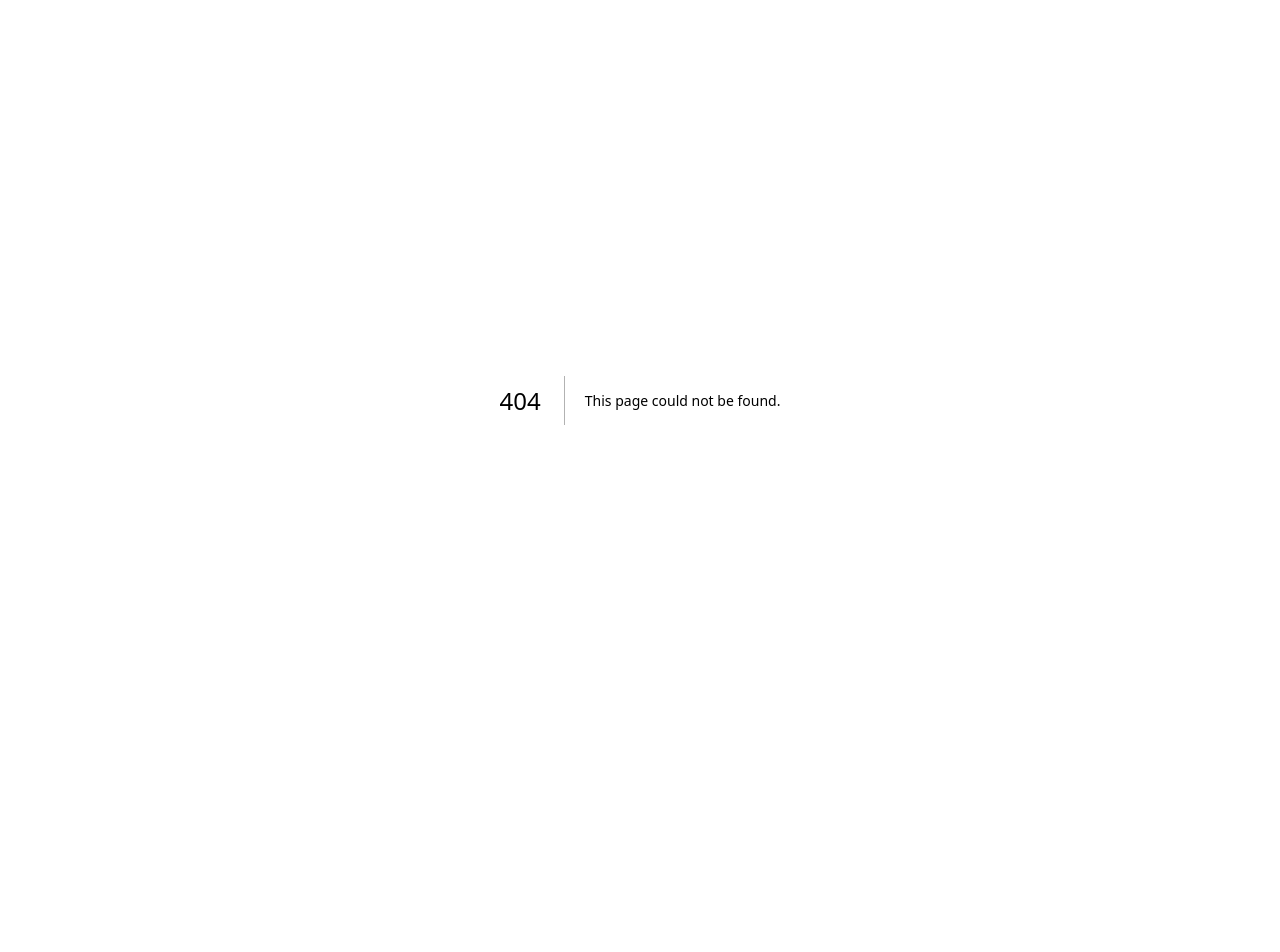
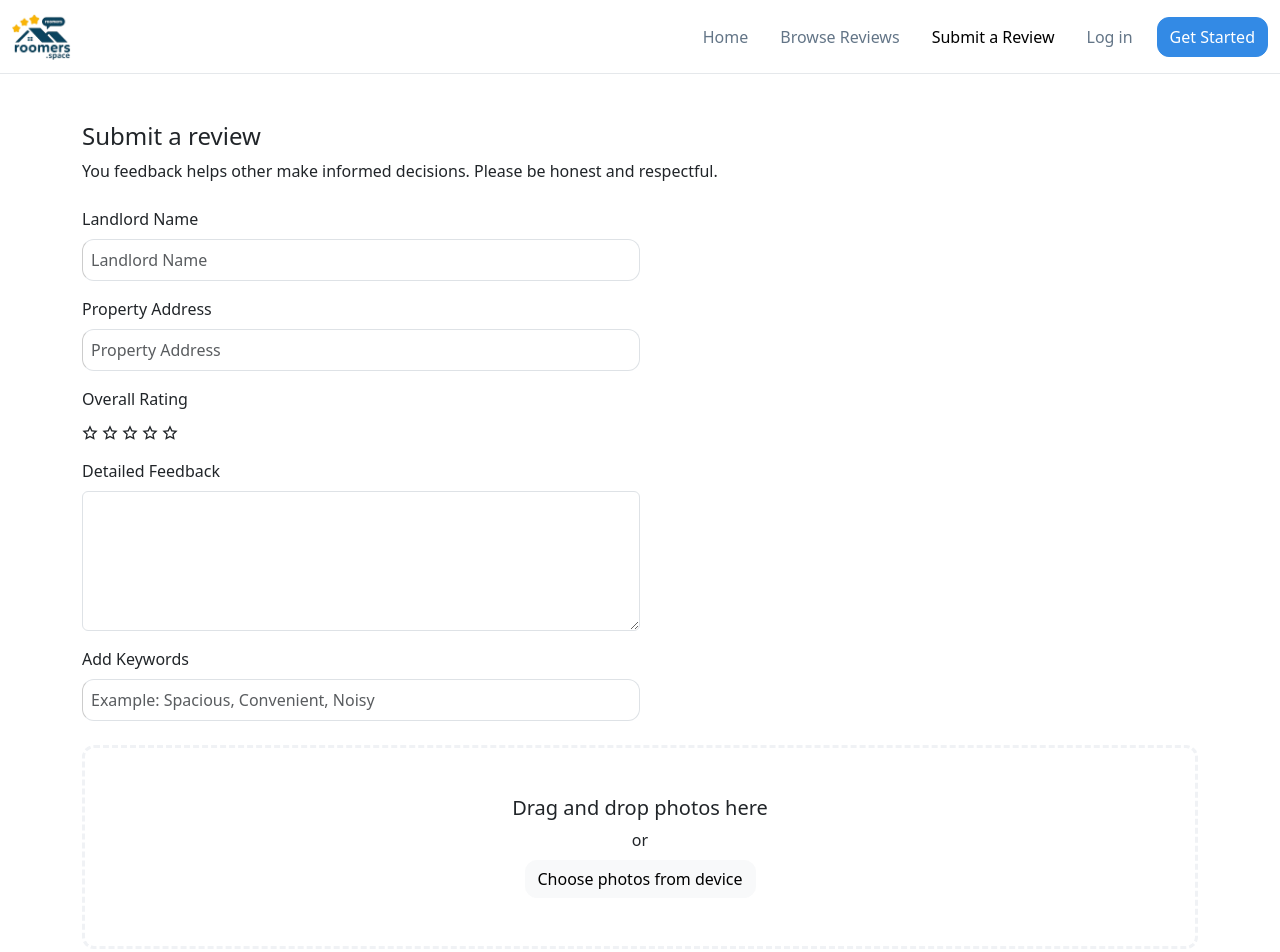
Before and after one commit to bises7/Roomers, a Next.js app: page /submit-review in a window 1280 px wide. Before the commit this address had no page. Shown: the top 952 px of the page. Before the commit the page ends 800 px from the top, so only its background shows below. Built offline with nearby package versions, Linux system fonts and the light colour scheme.

Commit message:
Add create review page

```diff
--- a/package.json
+++ b/package.json
@@ -16,6 +16,7 @@
     "react": "^18",
     "react-bootstrap": "^2.10.4",
     "react-dom": "^18",
+    "react-dropzone": "^14.2.3",
     "react-icons": "^5.3.0",
     "sass": "^1.79.2"
   },
--- /dev/null
+++ b/src/app/styles/review.module.scss
@@ -0,0 +1,12 @@
+.star {
+  cursor: pointer;
+}
+
+.container {
+  border: dashed;
+  border-color: #f0f2f5;
+  border-width: 3px;
+  border-radius: 12px;
+  outline: none;
+  transition: "border .24s ease-in-out";
+}
--- /dev/null
+++ b/src/app/submit-review/page.tsx
@@ -0,0 +1,229 @@
+"use client";
+
+import { NextPage } from "next";
+import NavbarComponent from "../components/Common/Navbar";
+import { Button, Container, Form } from "react-bootstrap";
+import searchbarStyles from "../styles/searchbar.module.scss";
+import authStyles from "../styles/auth.module.scss";
+import common from "../styles/common.module.scss";
+import classNames from "classnames";
+import { useState } from "react";
+import styles from "../styles/review.module.scss";
+import { RiStarFill, RiStarLine } from "react-icons/ri";
+import { useDropzone } from "react-dropzone";
+
+interface Props {}
+
+const Page: NextPage<Props> = ({}) => {
+  const [landlordName, setLandlordName] = useState<string>("");
+  const [propertyAddress, setPropertyAddress] = useState<string>("");
+  const [starHoverNumber, setStarHoverNumber] = useState<number>(0);
+  const [keywords, setKeywords] = useState<string>("");
+
+  const { acceptedFiles, getRootProps, getInputProps } = useDropzone({
+    disabled: false,
+  });
+
+  const files = acceptedFiles.map((file) => (
+    <li key={file.name}>
+      {file.name} - {file.size} bytes
+    </li>
+  ));
+
+  return (
+    <div>
+      <NavbarComponent />
+      <Container className="mt-5">
+        <div>
+          <h4>Submit a review</h4>
+          <span>
+            You feedback helps other make informed decisions. Please be honest
+            and respectful.
+          </span>
+        </div>
+
+        <Form className="mt-4 w-50">
+          <Form.Group>
+            <Form.Label>Landlord Name</Form.Label>
+            <Form.Control
+              className={classNames({
+                [searchbarStyles.searchInput]: true,
+                [authStyles.input]: true,
+                "ps-2": true,
+              })}
+              type="text"
+              placeholder="Landlord Name"
+              value={landlordName}
+              onChange={(e) => setLandlordName(e.target.value)}
+              formNoValidate
+            />
+          </Form.Group>
+          <Form.Group className="mt-3">
+            <Form.Label>Property Address</Form.Label>
+            <Form.Control
+              className={classNames({
+                [searchbarStyles.searchInput]: true,
+                [authStyles.input]: true,
+                "ps-2": true,
+              })}
+              type="text"
+              placeholder="Property Address"
+              value={propertyAddress}
+              onChange={(e) => setPropertyAddress(e.target.value)}
+              formNoValidate
+            />
+          </Form.Group>
+          <Form.Group className="mt-3">
+            <Form.Label>Overall Rating</Form.Label>
+            <div>
+              <span>
+                {starHoverNumber < 1 ? (
+                  <RiStarLine
+                    onMouseEnter={() => {
+                      setStarHoverNumber(1);
+                    }}
+                    className={classNames(styles.star, "me-1")}
+                  />
+                ) : (
+                  <RiStarFill
+                    onMouseEnter={() => {
+                      setStarHoverNumber(1);
+                    }}
+                    className={classNames(styles.star, "me-1")}
+                  />
+                )}
+              </span>
+              <span>
+                {starHoverNumber < 2 ? (
+                  <RiStarLine
+                    onMouseEnter={() => {
+                      setStarHoverNumber(2);
+                    }}
+                    className={classNames(styles.star, "me-1")}
+                  />
+                ) : (
+                  <RiStarFill
+                    onMouseEnter={() => {
+                      setStarHoverNumber(2);
+                    }}
+                    className={classNames(styles.star, "me-1")}
+                  />
+                )}
+              </span>
+              <span>
+                {starHoverNumber < 3 ? (
+                  <RiStarLine
+                    onMouseEnter={() => {
+                      setStarHoverNumber(3);
+                    }}
+                    className={classNames(styles.star, "me-1")}
+                  />
+                ) : (
+                  <RiStarFill
+                    onMouseEnter={() => {
+                      setStarHoverNumber(3);
+                    }}
+                    className={classNames(styles.star, "me-1")}
+                  />
+                )}
+              </span>
+              <span>
+                {starHoverNumber < 4 ? (
+                  <RiStarLine
+                    onMouseEnter={() => {
+                      setStarHoverNumber(4);
+                    }}
+                    className={classNames(styles.star, "me-1")}
+                  />
+                ) : (
+                  <RiStarFill
+                    onMouseEnter={() => {
+                      setStarHoverNumber(4);
+                    }}
+                    className={classNames(styles.star, "me-1")}
+                  />
+                )}
+              </span>
+              <span>
+                {starHoverNumber < 5 ? (
+                  <RiStarLine
+                    onMouseEnter={() => {
+                      setStarHoverNumber(5);
+                    }}
+                    className={classNames(styles.star, "me-1")}
+                  />
+                ) : (
+                  <RiStarFill
+                    onMouseEnter={() => {
+                      setStarHoverNumber(5);
+                    }}
+                    className={classNames(styles.star, "me-1")}
+                  />
+                )}
+              </span>
+            </div>
+          </Form.Group>
+          <Form.Group className="mt-3">
+            <Form.Label>Detailed Feedback</Form.Label>
+            <Form.Control as="textarea" style={{ height: "140px" }} />
+          </Form.Group>
+          <Form.Group className="mt-3">
+            <Form.Label>Add Keywords</Form.Label>
+            <Form.Control
+              className={classNames({
+                [searchbarStyles.searchInput]: true,
+                [authStyles.input]: true,
+                "ps-2": true,
+              })}
+              type="text"
+              placeholder="Example: Spacious, Convenient, Noisy"
+              value={keywords}
+              onChange={(e) => setKeywords(e.target.value)}
+              formNoValidate
+            />
+          </Form.Group>
+        </Form>
+
+        <section
+          className={classNames(
+            styles.container,
+            "mt-4",
+            "text-center",
+            "py-5"
+          )}
+        >
+          <div {...getRootProps({ className: "dropzone" })}>
+            <input {...getInputProps()} />
+            <h5>Drag and drop photos here</h5>
+            <span>or</span> <br />
+            <Button
+              variant="light"
+              className={classNames(common.button, "mt-2")}
+            >
+              Choose photos from device
+            </Button>
+          </div>
+        </section>
+
+        <div className="d-flex justify-content-end my-4">
+          <div>
+            <Button
+              variant="secondary"
+              className={classNames(common.button, "me-2")}
+            >
+              Cancel
+            </Button>
+            <Button
+              variant="primary"
+              className={classNames(common.button, common.skyblue)}
+            >
+              Post review
+            </Button>
+          </div>
+        </div>
+      </Container>
+    </div>
+  );
+};
+
+export default Page;
```
Also changed, not shown: 1 other file (tests, documents, lock files or other folders).
